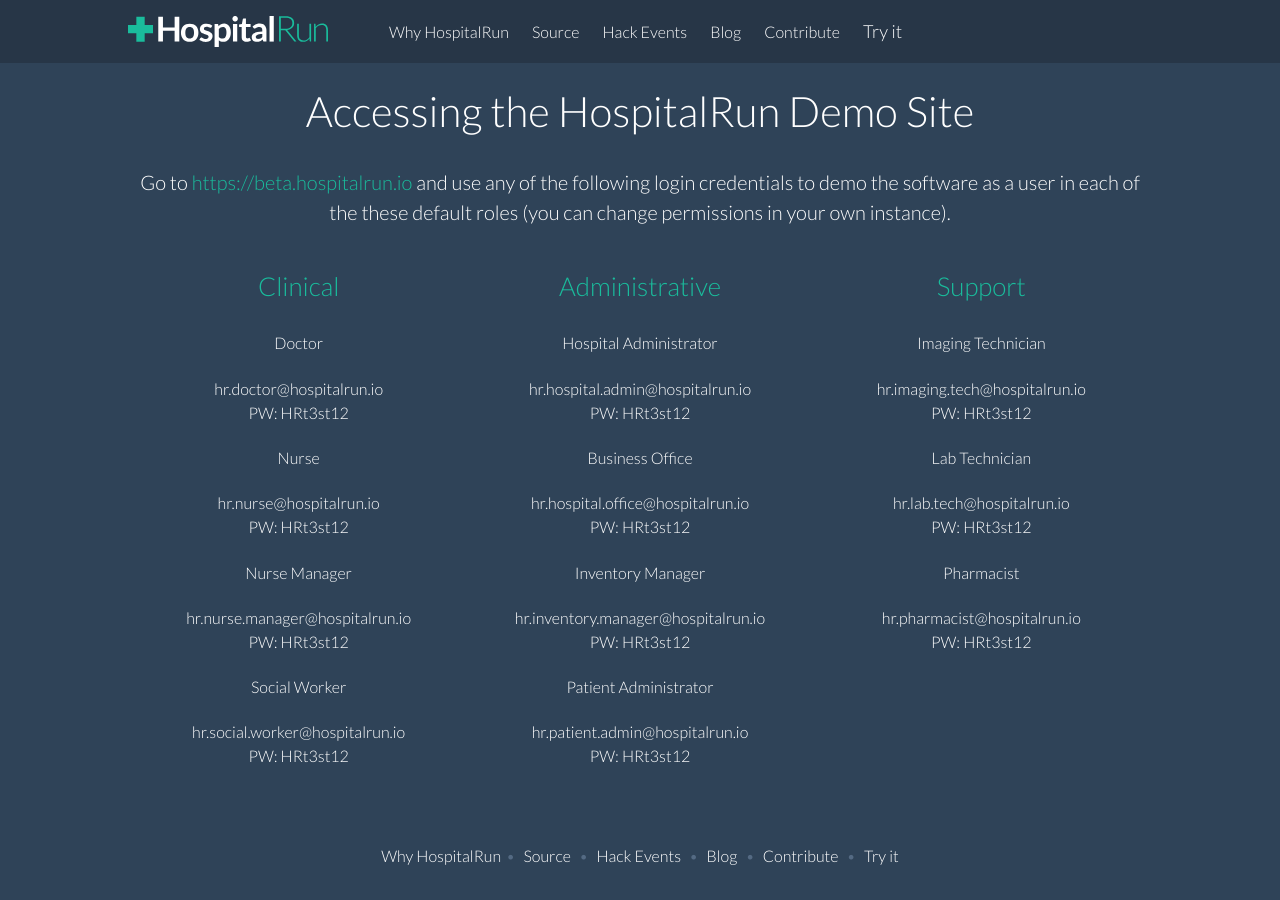
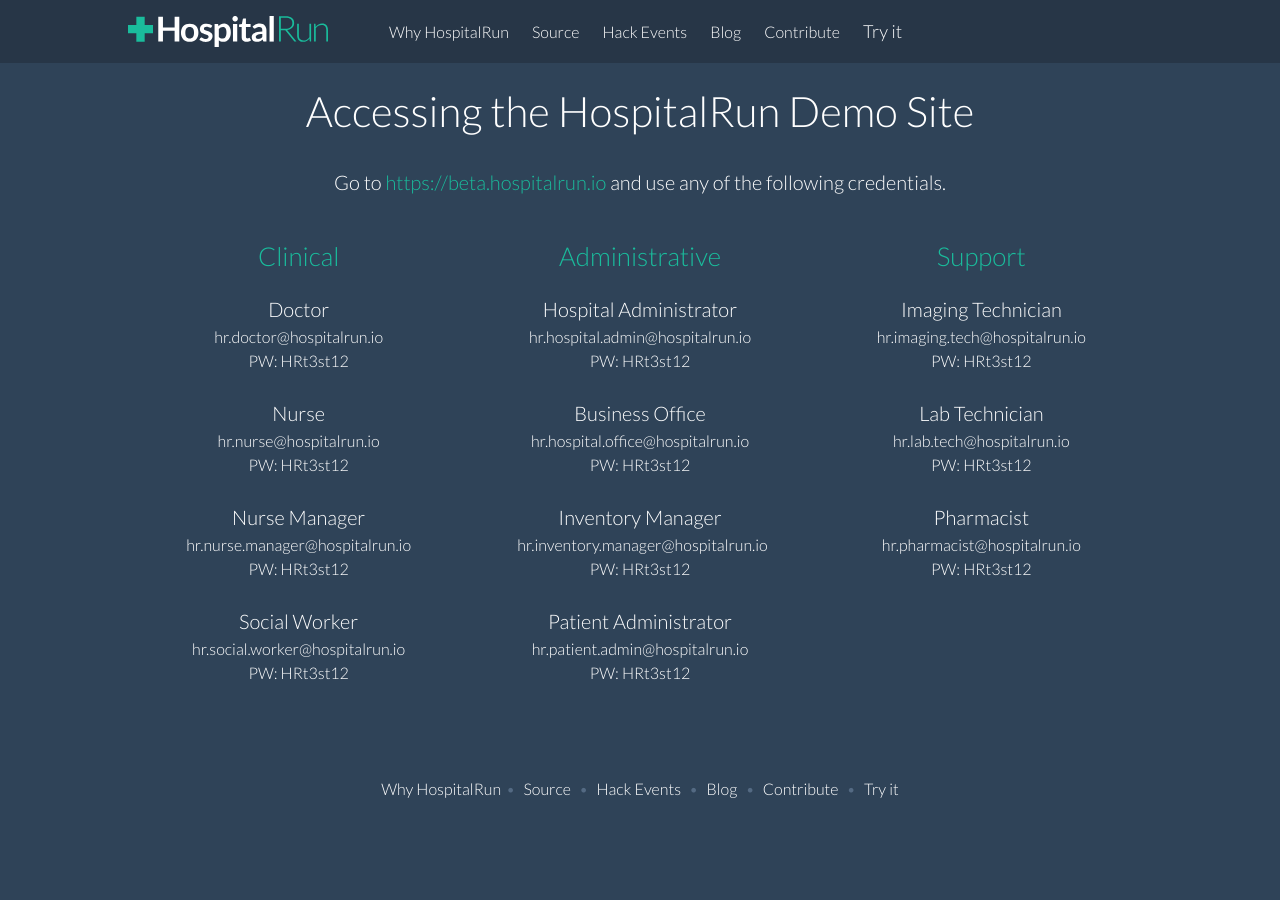
Before and after one commit to HospitalRun/hospitalrun.io, a Jekyll site: the page built from demo/index.md, in a window 1280 px wide. Built offline with Jekyll 4.4.1, drawn with Linux system fonts in a browser that asks for light colours.

Commit message:
more adjustments to the demo page
@jglovier better?

```diff
--- a/_sass/_tryit.scss
+++ b/_sass/_tryit.scss
@@ -30,6 +30,16 @@
       margin: 10px auto;
     }
 
+    h3 {
+      line-height: 1rem;
+      font-size: 1.25rem;
+      margin-bottom: 0px;
+    }
+
+    p {
+      margin: .5rem .5rem 2rem .5rem;
+    }
+
     .screenshot-img {
       width: auto;
       height: 135px;
--- a/demo/index.md
+++ b/demo/index.md
@@ -5,54 +5,54 @@ layout: default
 
 <div class="tryit-hero">
   <h1 class="hero-heading">Accessing the HospitalRun Demo Site</h1>
-  <p>Go to <a href="https://beta.hospitalrun.io" target="_blank">https://beta.hospitalrun.io</a> and use any of the following login credentials to demo the software as a user in each of the these default roles (you can change permissions in your own instance).</p>
+  <p>Go to <a href="https://beta.hospitalrun.io" target="_blank">https://beta.hospitalrun.io</a> and use any of the following credentials.</p>
 </div>
 
 <div class="tryit-content">
   <div class="columns">
     <div class="col-4">
-      <h3 class="feature-heading">Clinical</h3>
+      <h2 class="feature-heading">Clinical</h2>
 
-      <h4>Doctor</h4>
+      <h3>Doctor</h3>
       <p>hr.doctor@hospitalrun.io<br/>PW: HRt3st12</p>
 
-      <h4>Nurse</h4>
+      <h3>Nurse</h3>
       <p>hr.nurse@hospitalrun.io<br/>PW: HRt3st12</p>
 
-      <h4>Nurse Manager</h4>
+      <h3>Nurse Manager</h3>
       <p>hr.nurse.manager@hospitalrun.io<br/>PW: HRt3st12</p>
 
-      <h4>Social Worker</h4>
+      <h3>Social Worker</h3>
       <p>hr.social.worker@hospitalrun.io<br/>PW: HRt3st12</p>
 
     </div>
 
     <div class="col-4">
-      <h3 class="feature-heading">Administrative</h3>
+      <h2 class="feature-heading">Administrative</h2>
 
-      <h4>Hospital Administrator</h4>
+      <h3>Hospital Administrator</h3>
       <p>hr.hospital.admin@hospitalrun.io<br/>PW: HRt3st12</p>
 
-      <h4>Business Office</h4>
+      <h3>Business Office</h3>
       <p>hr.hospital.office@hospitalrun.io<br/>PW: HRt3st12</p>
 
-      <h4>Inventory Manager</h4>
+      <h3>Inventory Manager</h3>
       <p>hr.inventory.manager@hospitalrun.io<br/>PW: HRt3st12</p>
 
-      <h4>Patient Administrator</h4>
+      <h3>Patient Administrator</h3>
       <p>hr.patient.admin@hospitalrun.io<br/>PW: HRt3st12</p>
     </div>
 
     <div class="col-4">
-      <h3 class="feature-heading">Support</h3>
+      <h2 class="feature-heading">Support</h2>
 
-      <h4>Imaging Technician</h4>
+      <h3>Imaging Technician</h3>
       <p>hr.imaging.tech@hospitalrun.io<br/>PW: HRt3st12</p>
 
-      <h4>Lab Technician</h4>
+      <h3>Lab Technician</h3>
       <p>hr.lab.tech@hospitalrun.io<br/>PW: HRt3st12</p>
 
-      <h4>Pharmacist</h4>
+      <h3>Pharmacist</h3>
       <p>hr.pharmacist@hospitalrun.io<br/>PW: HRt3st12</p>
     </div>
   </div>
```
